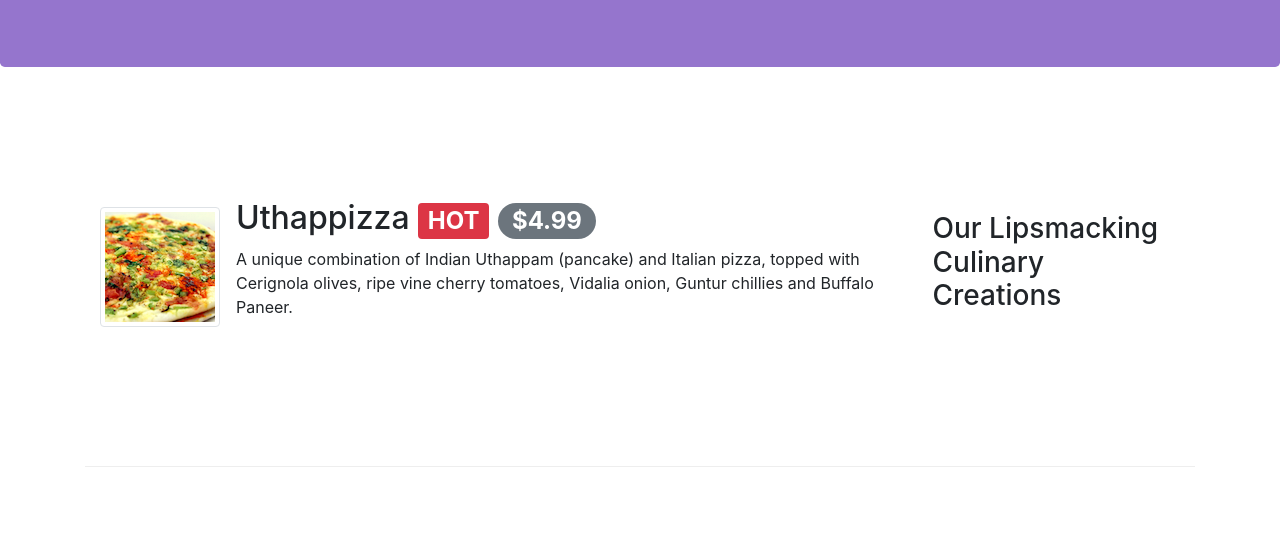
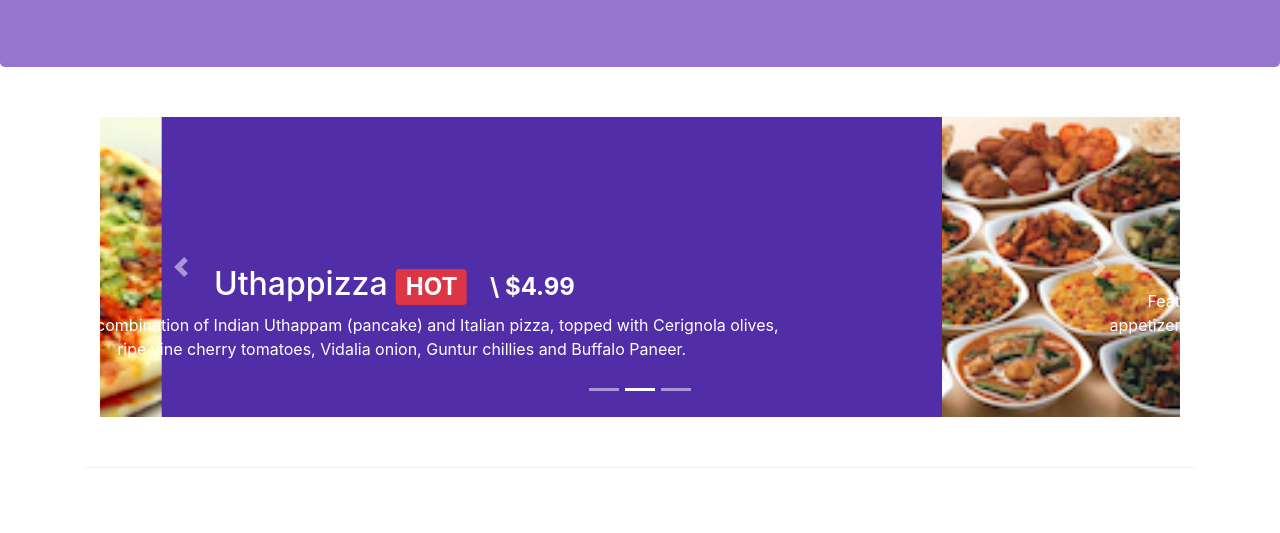
Before and after one commit to Haniish/full-stack-project, a website: page index.html in a window 1280 px wide. Shown: the part 267-800 px from the top of the page. Drawn offline with nearby package versions, Linux system fonts and the light colour scheme.

Commit message:
Carousel

```diff
--- a/css/style.css
+++ b/css/style.css
@@ -48,3 +48,18 @@ body{
     border-bottom: 1px solid #ddd;
     padding: 10px;
 }
+
+.carousel {
+    background:#512DA8;
+}
+
+.carousel-item {
+  height: 300px;
+}
+
+.carousel-item img {
+    position: absolute;
+    top: 0;
+    left: 0;
+    min-height: 300px;
+}
--- a/index.html
+++ b/index.html
@@ -94,6 +94,60 @@
     </header>
 
     <div class="container">
+        <div class="row row-content">
+            <div class="col">
+                <div id="mycarousel" class="carousel slide" data-ride="carousel">
+                    <div class="carousel-inner" role="listbox">
+                        <div class="carousel-item active">
+                            <img class="d-block img-fluid"
+                                src="img/uthappizza.png" alt="Uthappizza">
+                            <div class="carousel-caption d-none d-md-block">
+                                <h2>Uthappizza <span class="badge badge-danger">HOT</span> <span class="badge badge-pill badge-default">\
+                                    $4.99</span></h2>
+                                    <p class="d-none d-sm-block">A unique combination of Indian Uthappam (pancake) and
+                                        Italian pizza, topped with Cerignola olives, ripe vine
+                                        cherry tomatoes, Vidalia onion, Guntur chillies and
+                                        Buffalo Paneer.</p>
+                            </div>
+                        </div>
+                        <div class="carousel-item">
+                            <img class="d-block img-fluid"
+                                src="img/buffet.png" alt="Buffet">
+                            <div class="carousel-caption d-none d-md-block">
+                                <h2 >Weekend Grand Buffet <span class="badge badge-danger">NEW</span></h2>
+                                <p>Featuring mouthwatering combinations with a choice of five different salads, six enticing appetizers, six main
+                                entrees and five choicest desserts. Free flowing bubbly and soft drinks. All for just $19.99 per person </p>
+                            </div>
+                        </div>
+                        <div class="carousel-item">
+                            <img class="d-block img-fluid"
+                                src="img/alberto.png" alt="alberto">
+                            <div class="carousel-caption d-none d-md-block">
+                                <h2>Alberto Somayya</h2>
+                                <h4>Executive Chef</h4>
+                                <p class="d-none d-sm-block">Award winning three-star Michelin chef with wide International experience having worked
+                                 closely with whos-who in the culinary world, he specializes in creating mouthwatering Indo-Italian fusion
+                                experiences.
+                            </div>
+                        </div>
+                    </div>
+                    <ol class="carousel-indicators">
+                        <li data-target="#mycarousel" data-slide-to="0" class="active"></li>
+                        <li data-target="#mycarousel" data-slide-to="1"></li>
+                        <li data-target="#mycarousel" data-slide-to="2"></li>
+                    </ol>
+                    <a class="carousel-control-prev" href="#mycarousel" role="button" data-slide="prev">
+                        <span class="carousel-control-prev-icon"></span>
+                    </a>
+                    <a class="carousel-control-next" href="#mycarousel" role="button" data-slide="next">
+                        <span class="carousel-control-next-icon"></span>
+                    </a>
+                </div>
+            </div>
+        </div>
+    </div>
+
+    <div class="container">
         <div class="row row-content align-items-center">
             <div class="col-12 col-sm-4 order-sm-last col-md-3">
                 <h3>Our Lipsmacking Culinary Creations</h3>
@@ -104,10 +158,7 @@
                     <div class="media-body">
                         <h2 class="mt-0">Uthappizza <span class="badge badge-danger">HOT</span> <span class="badge badge-pill
                             badge-secondary">$4.99</span></h2>
-                        <p class="d-none d-sm-block">A unique combination of Indian Uthappam (pancake) and
-                            Italian pizza, topped with Cerignola olives, ripe vine
-                            cherry tomatoes, Vidalia onion, Guntur chillies and
-                            Buffalo Paneer.</p>
+
                     </div></p>
                 </div>
 
@@ -123,9 +174,7 @@
                 <div class="media">
 
                     <div class="media-body">
-                        <h2 class="mt-0">Weekend Grand Buffet <span class="badge badge-danger">NEW</span></h2>
-                        <p>Featuring mouthwatering combinations with a choice of five different salads, six enticing appetizers, six main
-                         entrees and five choicest desserts. Free flowing bubbly and soft drinks. All for just $19.99 per person </p>
+
                     </div>
                     <div class="media-right">
                         <img class="d-flex ml-3 img-thumbnail align-self-center" src="img/buffet.png" alt="buffet">
@@ -142,11 +191,7 @@
                 <div class="media">
                     <img class="d-flex mr-3 img-thumbnail align-self-center" src="img/alberto.png" alt="alberto">
                     <div class="media-body">
-                        <h2>Alberto Somayya</h2>
-                        <h4>Executive Chef</h4>
-                        <p class="d-none d-sm-block">Award winning three-star Michelin chef with wide International experience having worked
-                         closely with whos-who in the culinary world, he specializes in creating mouthwatering Indo-Italian fusion
-                         experiences.
+
                         </p>
                     </div>
                 </div>
```
